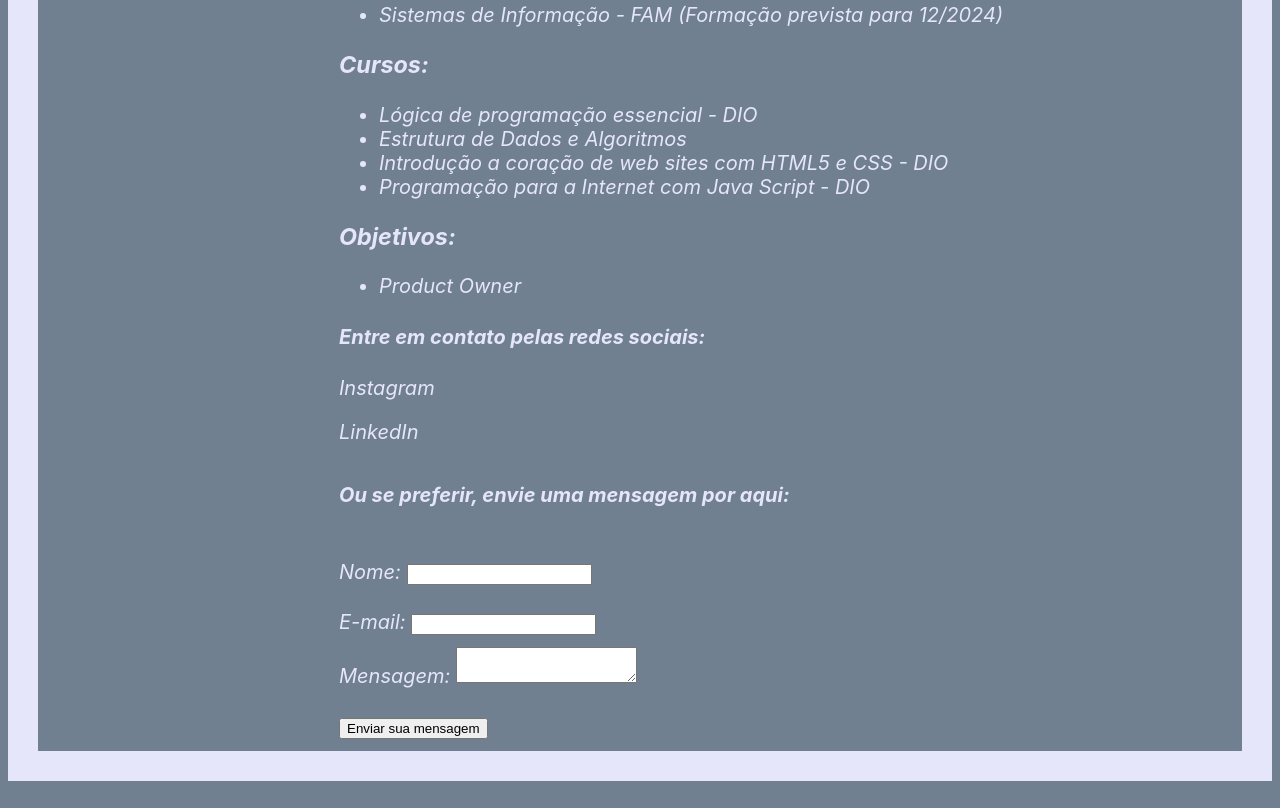
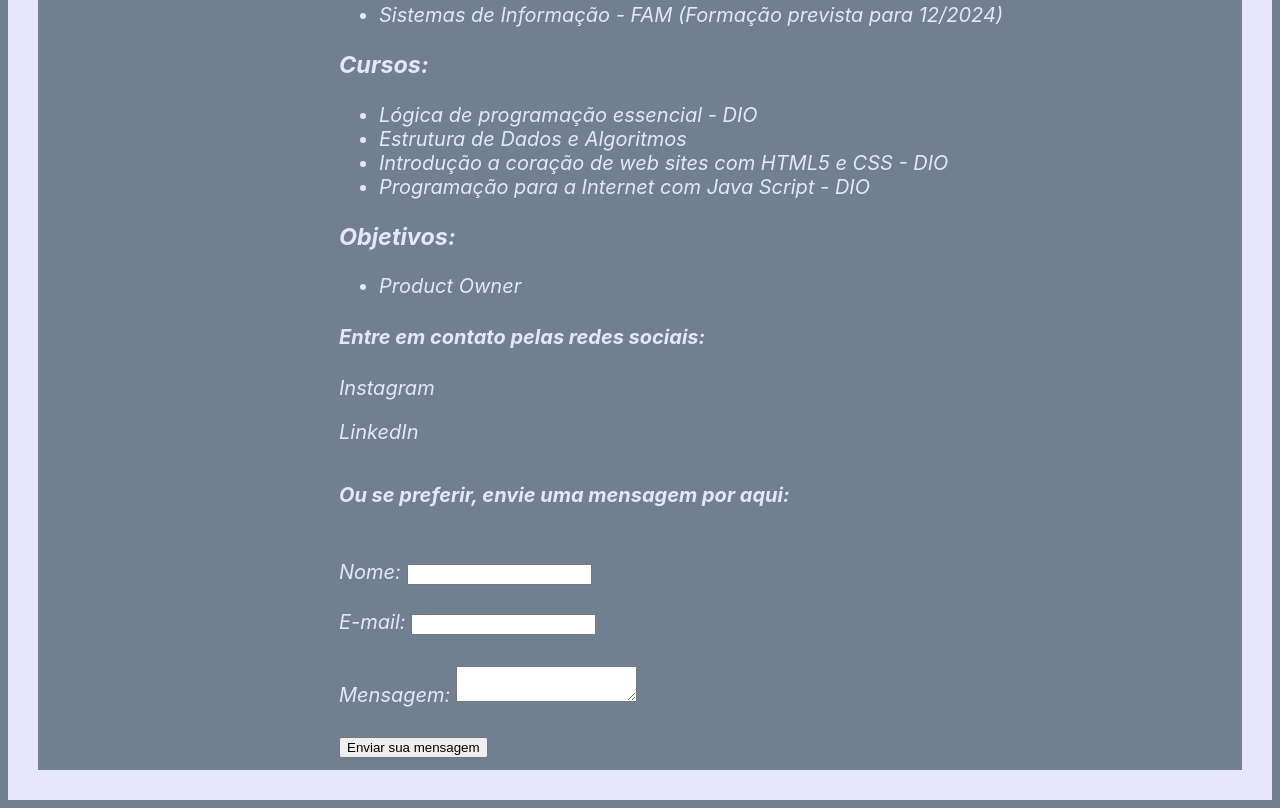
Before and after one commit to AlessandraAlmeida/PTH, a plain HTML site: page index.html in a window 1280 px wide. Shown: the part 560-1368 px from the top of the page. Drawn offline with Linux system fonts and the light colour scheme.

Commit message:
ajustes finais

```diff
--- a/index.html
+++ b/index.html
@@ -79,7 +79,7 @@
                 <label for="mail">E-mail:</label>
                 <input type="email" id="mail" />
             </div>
-            <div>
+            <div class="msg">
                 <label for="msg">Mensagem:</label>
                 <textarea id="msg"></textarea>
             </div>
--- a/style/main.css
+++ b/style/main.css
@@ -45,8 +45,10 @@ a:hover {
 
 }
 
-
 .formulario{
     line-height: 2.5;
     padding-left: 25%;
 }
+.msg{
+    padding-top: 19px;
+}
```
